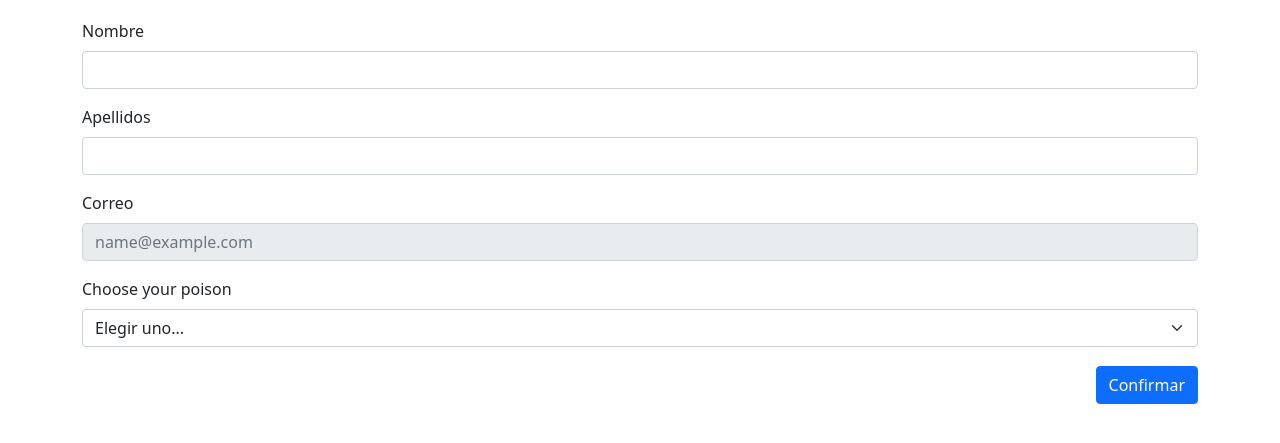
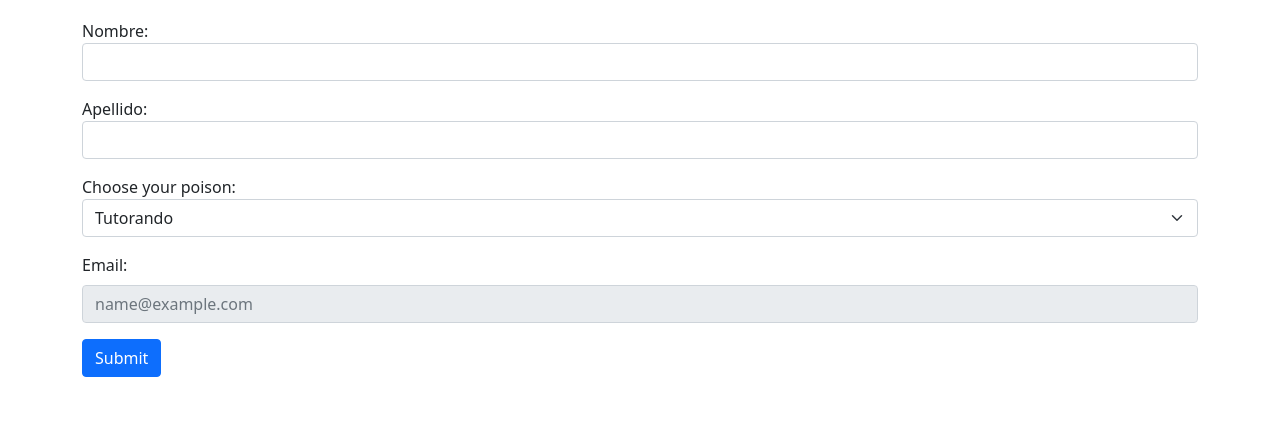
Before and after one commit to Adrian2302/Tutorships, a Django app: page /login in a window 1280 px wide. Shown: the top 443 px of the page. Run offline with Django 3.2, Linux system fonts and the light colour scheme; the visitor is signed in with stand-in values (Sample User, id 1).

Commit message:
register and login done for testing and merge

```diff
--- /dev/null
+++ b/Project/UserAuthentication/forms.py
@@ -0,0 +1,23 @@
+from . import models
+from django import forms
+
+class UserForm(forms.ModelForm):
+    class Meta:
+        model = models.User
+        fields = [
+            'name',
+            'lastname',
+            'type'
+        ]
+
+        labels = {
+            'name': 'Nombre',
+            'lastname': 'Apellido',
+            'type': 'Choose your poison'
+        }
+
+        widgets = {
+            'name': forms.TextInput(attrs={'class' : 'form-control','required': 'true'}),
+            'lastname': forms.TextInput(attrs={'class' : 'form-control', 'required': 'true'}),
+            'type': forms.Select(choices=[('1', 'Tutorando'), ('2', 'Tutor')], attrs={'class' : 'form-select'})
+        }
--- a/Project/UserAuthentication/templates/UserAuthentication/index.html
+++ b/Project/UserAuthentication/templates/UserAuthentication/index.html
@@ -1,4 +1,3 @@
-
 {% extends "base.html" %}
 
 {% block content %}
--- a/Project/UserAuthentication/templates/UserAuthentication/register.html
+++ b/Project/UserAuthentication/templates/UserAuthentication/register.html
@@ -6,35 +6,15 @@
 
     <body>
         <div class = "container-md" style = "margin-top: 1.5vw;">
-            <form>
-                <div class="mb-3">
-                    <label class="form-label" for="nameUser">Nombre</label>
-                    <input class="form-control" type="text" id="nameUser" aria-describedby="nameUser">
-                </div>
+            <form method = "POST"> {% csrf_token %}
+                {{form.as_p}}
 
-                <div class="mb-3">
-                    <label class="form-label" for="lastnameUser">Apellidos</label>
-                    <input class="form-control" type="text" id="lastnameUser" aria-describedby="lastnameUser">
-                </div>
-
-                <div class= "mb-3">
-                    <label class="form-label" for="inputEmail">Correo</label>
-                    <input class="form-control" type="text" id="email" placeholder={{email}} disabled>
-                </div>
-
-                <div class="mb-3">
-                    <label class="form-label" for="selectionRole">Choose your poison</label>
-                    <select class="form-select" id="selectionRole">
-                    <option selected>Elegir uno...</option>
-                    <option value="requester">Tutorando</option>
-                    <option value="tutor">Tutor</option>
-                    </select>
-                </div>
-
-                <div class="d-grid gap-2 d-md-flex justify-content-md-end" style = "margin-top: 1.5vw;">
-                    <button class="btn btn-primary" type="button">Confirmar</button>
-                </div>
-            </form>
+                    <div class= "mb-3">
+                        <label class="form-label" for="inputEmail">Email:</label>
+                        <input class="form-control" type="text" id="email" placeholder={{email}} disabled>
+                    </div>
+                <input  class="btn btn-primary" type="submit" value = "Submit">
+            </fomr>
         </div>
     </body>
 </html>
--- a/Project/UserAuthentication/views.py
+++ b/Project/UserAuthentication/views.py
@@ -1,8 +1,8 @@
-import json
+
 from django.shortcuts import render
 from django.shortcuts import HttpResponse
 from . import models
-
+from . import forms
 # Create your views here.
 
 def index(request):
@@ -12,6 +12,15 @@ def login(request):
     if models.User.objects.filter(pk = request.user.id).exists():
         return HttpResponse("Hello")
     else:
-        context = {}
-        context["email"] = request.user.email
+        form = forms.UserForm(request.POST or None)
+
+        if form.is_valid():
+            user = models.User(id = request.user.id, email = request.user.email,
+                name = form.cleaned_data['name'], lastname = form.cleaned_data['lastname'], type = form.cleaned_data['type'])
+            user.save()
+        context = {
+            'form': form,
+            'email': request.user.email
+        }
+
         return render(request, "UserAuthentication/register.html", context)
--- a/Project/templates/base.html
+++ b/Project/templates/base.html
@@ -1,11 +1,8 @@
   {% load socialaccount %}
 <!DOCTYPE html>
 <html>
-
   {% include "baseHead.html" %}
-
   <body>
-
     <nav class="navbar navbar-dark bg-dark ms-auto">
       <ul class="navbar-nav ms-auto">
           {% if user.is_authenticated %}
@@ -29,6 +26,7 @@
     </nav>
 
     {% block content %}{% endblock content %}
+
   </body>
 
 </html>
--- a/Project/templates/baseHead.html
+++ b/Project/templates/baseHead.html
@@ -1,4 +1,3 @@
-
 <head>
     <title>P-I </title>
     <meta charset="utf-8">
```
Also changed, not shown: Project/UserAuthentication/templates/UserAuthentication/testRegister.html (added, +16 -0 lines). Lines whose indentation alone changed are shown as unchanged.
